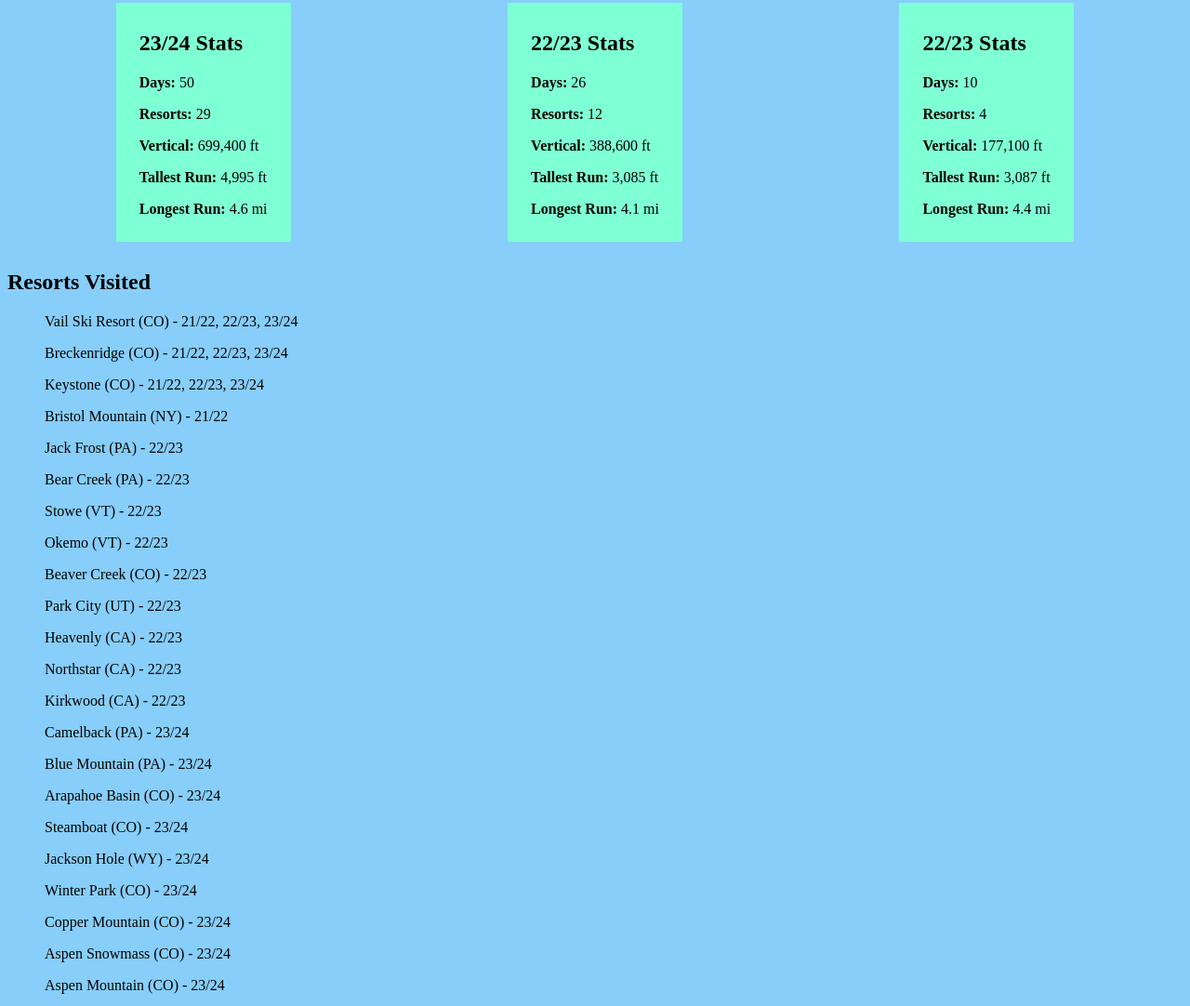
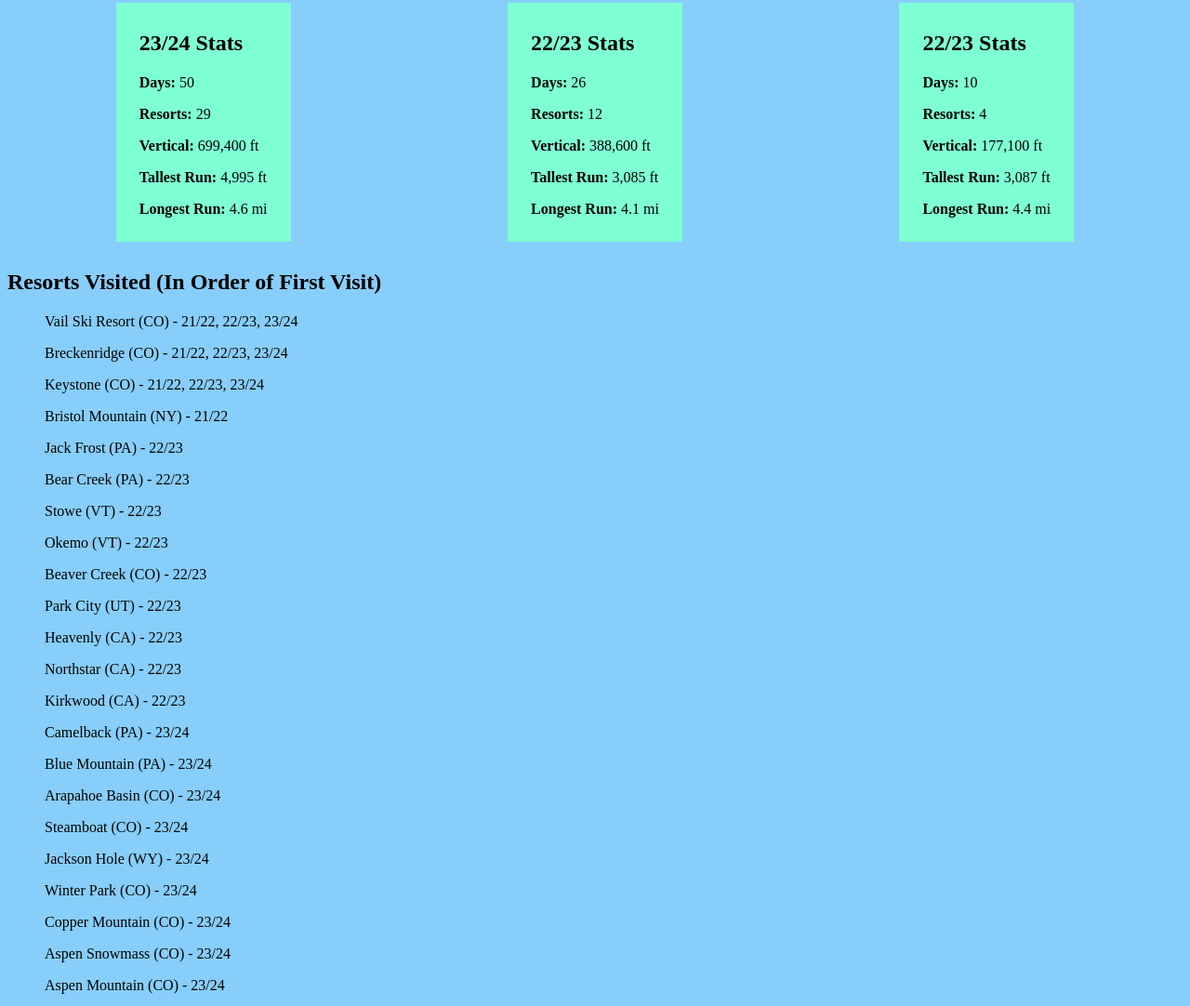
Before and after one commit to grayson-k/personalwebsite, a plain HTML site: page skiing.html in a window 1280 px wide. Shown: the part 1081-2163 px from the top of the page at 93% size. Drawn offline with Linux system fonts and the light colour scheme.

Commit message:
added text to resots visited

```diff
--- a/skiing.html
+++ b/skiing.html
@@ -65,7 +65,7 @@
         </div>
     </div>
     <div>
-        <h2>Resorts Visited</h2>
+        <h2>Resorts Visited (In Order of First Visit)</h2>
             <ul>Vail Ski Resort (CO) - 21/22, 22/23, 23/24</ul>
             <ul>Breckenridge (CO) - 21/22, 22/23, 23/24</ul>
             <ul>Keystone (CO) - 21/22, 22/23, 23/24</ul>
```
